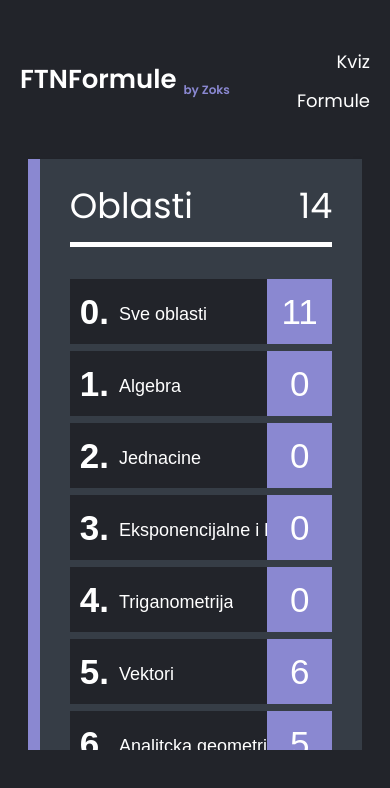
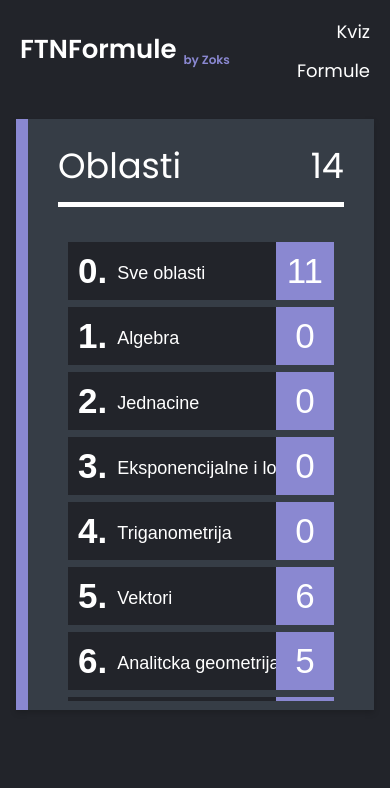
Before and after one commit to Zoksss/ftn-formule, a React (Create React App) app: page / in a window 390 px wide. Shown: the top 788 px of the page. Built offline with nearby package versions, Linux system fonts and the light colour scheme.

Commit message:
select quiz scroll fix, other fixes

```diff
--- a/src/App.css
+++ b/src/App.css
@@ -4,7 +4,6 @@
   padding: 0;
   margin: 0;
   box-sizing: border-box;
-  overflow: hidden;
 }
 
 body {
@@ -27,3 +26,40 @@ body {
   padding: 0 350px;
   position: relative;
 }
+
+
+.extra-operations {
+  background-color: white;
+  position: absolute;
+  bottom: 50px;
+  right: 50px;
+  display: flex;
+  justify-content: center;
+  align-items: center;
+}
+
+.extra-operation-button {
+  width: 50px;
+  aspect-ratio: 1/1;
+  border: none;
+  outline: none;
+  font-size: 25px;
+  text-align: center;
+  margin: 10px;
+  background-color: aliceblue;
+  transition: 200ms all ease;
+
+}
+
+.extra-operation-button:hover {
+  background-color: #8A88D1;
+}
+
+
+/*
+@media only screen and (max-width: 450px) {
+  .extra-operations{
+    display: none;
+}
+}
+*/
--- a/src/App.js
+++ b/src/App.js
@@ -12,6 +12,11 @@ const getRandom = (max) => {
   return Math.floor(Math.random() * (max - 0)) + 0;
 }
 
+const formatString = (string) => {
+  return string.replace(/\s+/g, '').toLowerCase();
+}
+
+
 let questions = questionsArr;
 
 let currentQuestionIndex = 0;
@@ -19,11 +24,16 @@ const App = () => {
   const [currentQuestion, setCurrentQuestion] = React.useState(0);
   const [isCorrectAnswer, setIsCorrectAnswer] = React.useState(false);
   const [isQuizStarted, setIsQuizStarted] = React.useState(false);
+  const [extraOperationSign, setExtraOperationSign] = React.useState("");
+
+  React.useEffect(() => {
+    setExtraOperationSign("");
+  }, [extraOperationSign]);
 
 
   const submitAnswer = (userInput) => {
     console.log(userInput);
-    if (userInput === questions[currentQuestionIndex].correctAnswer) {
+    if (formatString(userInput) === questions[currentQuestionIndex].correctAnswer.toLowerCase()) {
       console.log("tacan odgovor");
       setIsCorrectAnswer(true);
       return;
@@ -78,15 +88,17 @@ const App = () => {
           submitAnswer={submitAnswer}
           isCorrectAnswer={isCorrectAnswer}
           nextQuestion={nextQuestion}
+          extraOperationSign={extraOperationSign}
         />
+      }
+      {isQuizStarted && <div className="extra-operations">
+        <button className="extra-operation-button" onClick={() => {setExtraOperationSign("²"); }}>n²</button>
+        <button className="extra-operation-button" onClick={() => {setExtraOperationSign("³"); }} >n³</button>
+        <button className="extra-operation-button"onClick={() => {setExtraOperationSign("√"); }} >√n</button>
+      </div>
       }
     </div>
   );
 }
 
 export default App;
-
-
-/*
-
-*/
--- a/src/Components/Navbar/Navbar.css
+++ b/src/Components/Navbar/Navbar.css
@@ -49,7 +49,7 @@ nav{
     nav{
       width: 100%;
       display: flex;
-      padding: 40px 20px;
+      padding: 10px 20px;
       font-size: 26px;
       font-weight: 600;
       display: flex;
--- a/src/Components/QuestionCard/QuestionCard.jsx
+++ b/src/Components/QuestionCard/QuestionCard.jsx
@@ -6,6 +6,11 @@ const QuestionCard = (props) => {
 
   const [isAnswer, setIsAnswer] = React.useState(false);
   const [input, setInput] = React.useState("");
+
+  React.useEffect(() => {
+      setInput(prevInput => prevInput + props.extraOperationSign);
+      console.log(props.extraOperationSign);
+  }, [props.extraOperationSign]);
 
   return (
     <div className="ftn-forumle-question-container">
@@ -16,8 +21,8 @@ const QuestionCard = (props) => {
         <div className="down-row">
           <div className="answer-div">
             <p>odgovor:</p>
-            <input type="text" placeholder="npr. log5(3)*7/2" onChange={ (e) => {setInput(e.target.value)}}></input>
-            { !isAnswer && <button className="submit-btn" onClick={() => {props.submitAnswer(input); setIsAnswer(true)}}>Proveri</button> }
+            <input type="text" placeholder="npr. log5(3)*7/2" value = {input} onChange={ (e) => {setInput(e.target.value); }}></input>
+            { !isAnswer && <button className="submit-btn" onClick={() => {props.submitAnswer(input); setIsAnswer(true); setInput("")}}>Proveri</button> }
             {
               isAnswer && <div className="resoults-tab">
                 <p className="your-answer">Vas odgovor je <b className={props.isCorrectAnswer?"correct-answer-text":"wrong-answer-text"}> {props.isCorrectAnswer?"tacan!":"pogresan!"}</b></p>
--- a/src/Components/SelectQuizCard/SelectQuizCard.css
+++ b/src/Components/SelectQuizCard/SelectQuizCard.css
@@ -25,21 +25,37 @@
     width: 100%;
     display: flex;
     align-items: center;
-    justify-content: center;
     flex-direction: column;
+    height: 85%;
+    overflow-y: scroll;
+    overflow-x: hidden;
+    scroll-behavior: smooth;
+    padding: 10px;
+    position: relative;
+}
+
+.quiz-select-button-container::-webkit-scrollbar {
+    width: 10px;
+    margin-left: 10px;
+}
+.quiz-select-button-container::-webkit-scrollbar-track{
+    background-color: #22242A;
+}
+.quiz-select-button-container::-webkit-scrollbar-thumb{
+    background-color: #606060;
 }
 
 .quiz-select-button-container > button{
     width: 100%;
     background-color: #22242A;
-    height: 65px;
     outline: none;
     border: none;
     position: relative;
     display: flex;
     align-items: center;
+    padding: 9px 0 9px 0;
     color: white;
-    margin-top: 7px;
+    margin-bottom: 7px;
     font-size: 35px;
     align-items: center;
     transition: 200ms all ease;
@@ -80,9 +96,11 @@
 
 
 
-@media only screen and (max-width: 550px) {
+
+
+@media only screen and (max-width: 650px) {
     .select-quiz-card-container{
-        margin-top: 150px;
+        margin-top: 70px;
         max-width: 100%;
         width: 100% !important;
     }
--- a/src/Components/SelectQuizCard/SelectQuizCard.jsx
+++ b/src/Components/SelectQuizCard/SelectQuizCard.jsx
@@ -11,13 +11,21 @@ const SelectQuizCard = (props) => {
                 <p className="question-count-num">14</p>
             </div>
             <div className="quiz-select-button-container">
-                <Quiz number="0" title="Sve oblasti" questionNumber="11" startQuiz={props.startQuiz} />
+                <Quiz number="0" title="Sve oblasti" questionNumber={"11"} startQuiz={props.startQuiz} />
                 <Quiz number="1" title="Algebra" questionNumber="0" />
                 <Quiz number="2" title="Jednacine" questionNumber="0" />
                 <Quiz number="3" title="Eksponencijalne i logaritmi" questionNumber="0" />
                 <Quiz number="4" title="Triganometrija" questionNumber="0" />
                 <Quiz number="5" title="Vektori" questionNumber="6" startQuiz={props.startQuiz} />
                 <Quiz number="6" title="Analitcka geometrija" questionNumber="5" startQuiz={props.startQuiz} />
+                <Quiz number="7" title="Planimetrija" questionNumber="5" startQuiz={props.startQuiz} />
+                <Quiz number="8" title="Stereometrija" questionNumber="5" startQuiz={props.startQuiz} />
+                <Quiz number="9" title="Progresije" questionNumber="5" startQuiz={props.startQuiz} />
+                <Quiz number="10" title="Indukcija i kombinatorika" questionNumber="5" startQuiz={props.startQuiz} />
+                <Quiz number="11" title="Proporcije i procenti" questionNumber="5" startQuiz={props.startQuiz} />
+                <Quiz number="12" title="Realne funkcije" questionNumber="5" startQuiz={props.startQuiz} />
+                <Quiz number="13" title="Integrali" questionNumber="5" startQuiz={props.startQuiz} />
+                <Quiz number="14" title="Kompleksni brojevi" questionNumber="5" startQuiz={props.startQuiz} />
             </div>
         </div>
     )
--- a/src/questions.jsx
+++ b/src/questions.jsx
@@ -23,14 +23,7 @@ const questions = [
     {
         category: "Vektori",
         question: "Duzina vektora |a| sa 2 kordinate:",
-        correctAnswer: "sqrt(x^+y^)",
-        hasImage: false,
-        imagePath: "/",
-    },
-    {
-        category: "Vektori",
-        question: "cos(f) izmedju 2 vektora je:",
-        correctAnswer: "a*b/|a|*|b|",
+        correctAnswer: "√(x²+y²)",
         hasImage: false,
         imagePath: "/",
     },
@@ -44,7 +37,7 @@ const questions = [
     {
         category: "Vektori",
         question: "Tacka S na sredini 2 tacke se racuna:",
-        correctAnswer: "(x1+x2/2,y1+x2/2)",
+        correctAnswer: "(x1+x2/2,y1+y2/2)",
         hasImage: false,
         imagePath: "/",
     },
```
Also changed, not shown: 2 other files (tests, documents, lock files or other folders).
